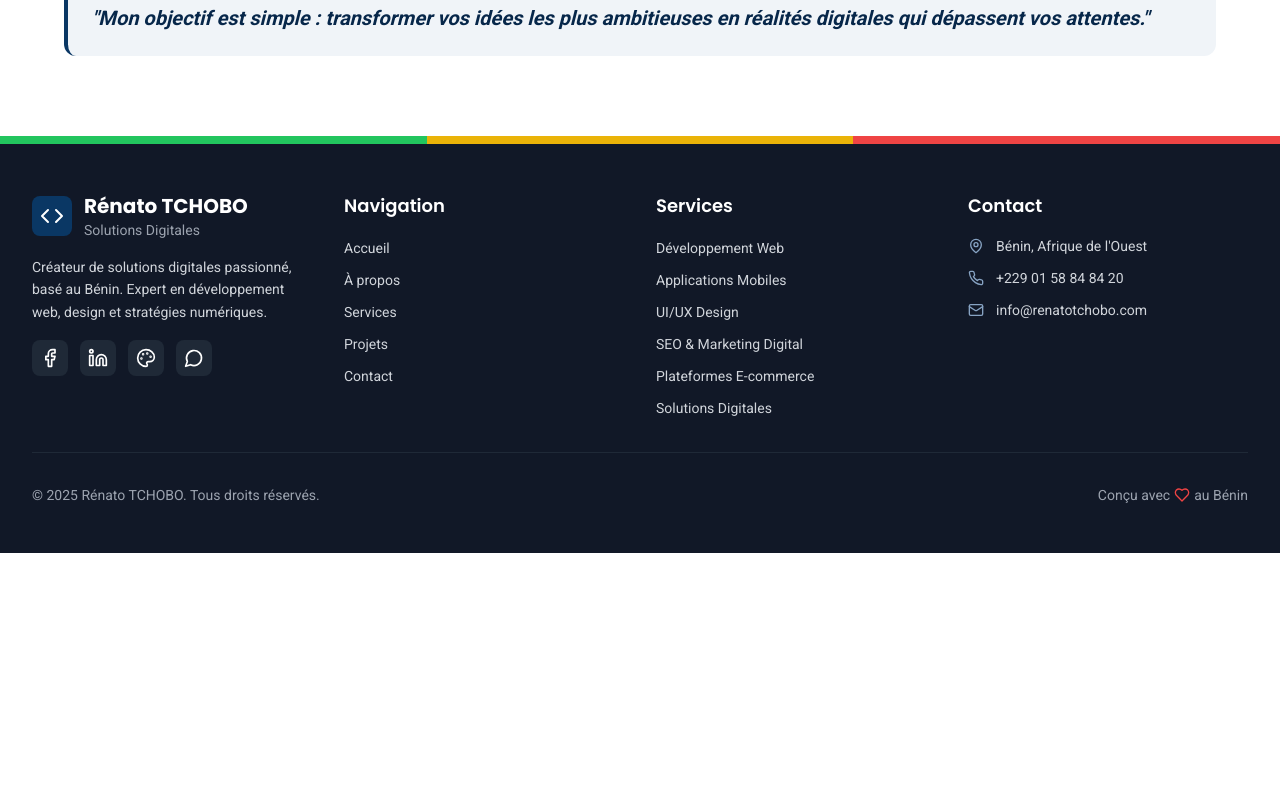
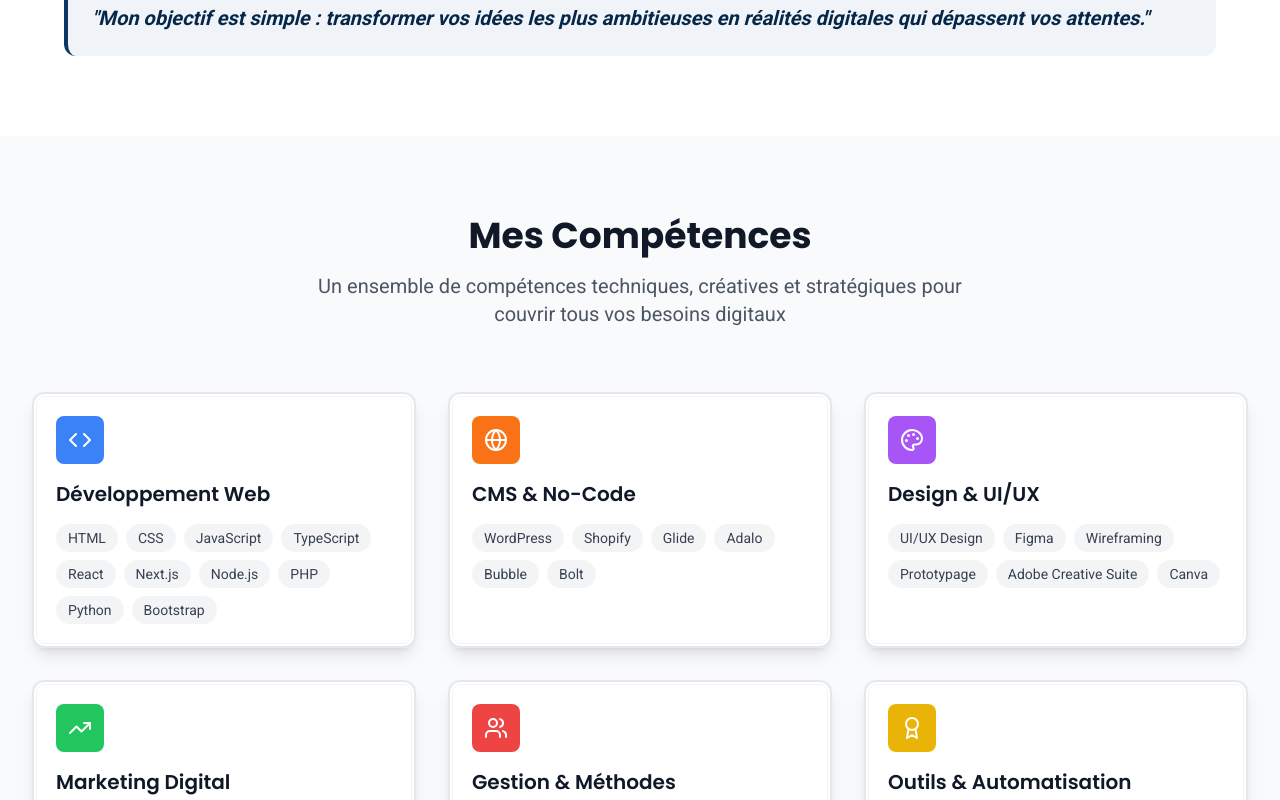
Before and after one commit to tcbrenato/tcb, a React (Vite) app: page /about in a window 1280 px wide. Shown: the part 1480-2280 px from the top of the page. Before the commit the page ends 2033 px from the top, so only its background shows below. Built offline with nearby package versions, Linux system fonts and the light colour scheme.

Commit message:
Updated About.tsx

```diff
--- a/src/pages/About.tsx
+++ b/src/pages/About.tsx
@@ -94,7 +94,7 @@ const About = () => {
 
   return (
     <div className="pt-20">
-      {/* Hero Section améliorée */}
+      {/* Hero Section */}
       <section className="py-20 bg-gradient-to-br from-primary-50 to-blue-50">
         <div className="container mx-auto px-4 sm:px-6 lg:px-8">
           <div
@@ -104,27 +104,19 @@ const About = () => {
             }`}
           >
             <div className="grid grid-cols-1 lg:grid-cols-2 gap-12 items-center">
-
-              {/* Photo principale avec double bordure */}
+              {/* Photo principale */}
               <div className="order-2 lg:order-1">
-                <div className="relative group">
-                  {/* Bordure externe */}
-                  <div className="absolute inset-0 bg-primary-500 rounded-2xl transform rotate-6 group-hover:rotate-3 transition-transform duration-500"></div>
-                  {/* Bordure interne */}
-                  <div className="absolute inset-1 rounded-2xl border-4 border-white shadow-xl"></div>
-                  {/* Image */}
+                <div className="relative">
+                  <div className="absolute inset-0 bg-primary-500 rounded-2xl transform rotate-6"></div>
                   <img
                     src="/ren5.jpg"
                     alt="Rénato TCHOBO - Créateur de solutions digitales"
-                    className="relative w-full max-w-md mx-auto rounded-2xl object-cover h-96 lg:h-[500px]"
+                    className="relative w-full max-w-md mx-auto rounded-2xl shadow-2xl object-cover h-96 lg:h-[500px]"
                   />
-                  {/* Badge disponibilité */}
                   <div className="absolute -bottom-6 -right-6 bg-white p-4 rounded-xl shadow-lg">
                     <div className="flex items-center space-x-2">
                       <div className="w-3 h-3 bg-green-500 rounded-full animate-pulse"></div>
-                      <span className="text-sm font-medium text-gray-700">
-                        Disponible pour projets
-                      </span>
+                      <span className="text-sm font-medium text-gray-700">Disponible pour projets</span>
                     </div>
                   </div>
                 </div>
@@ -139,8 +131,6 @@ const About = () => {
                   Créateur de solutions digitales passionné, je transforme les idées en expériences
                   numériques exceptionnelles depuis le cœur de l'Afrique de l'Ouest.
                 </p>
-
-                {/* Infos rapides */}
                 <div className="flex flex-col sm:flex-row items-center justify-center lg:justify-start space-y-4 sm:space-y-0 sm:space-x-8 text-gray-600 mb-8">
                   <div className="flex items-center space-x-2">
                     <MapPin className="h-5 w-5 text-primary-500" />
@@ -151,8 +141,6 @@ const About = () => {
                     <span>5+ années d'expérience</span>
                   </div>
                 </div>
-
-                {/* Boutons */}
                 <div className="flex flex-col sm:flex-row gap-4 justify-center lg:justify-start">
                   <a
                     href="/projects"
@@ -168,13 +156,12 @@ const About = () => {
                   </a>
                 </div>
               </div>
-
             </div>
           </div>
         </div>
       </section>
 
-      {/* Story Section */}
+      {/* Story Section avec photos */}
       <section className="py-20 bg-white">
         <div className="container mx-auto px-4 sm:px-6 lg:px-8">
           <div
@@ -188,22 +175,44 @@ const About = () => {
             </h2>
 
             <div className="grid grid-cols-1 lg:grid-cols-3 gap-8 mb-12">
-              {/* Photos avec overlay */}
-              {['ren4.jpg', 'ren5.jpg', 'ren6.jpg'].map((img, idx) => (
-                <div key={idx} className="relative group">
+              {/* Photo au travail */}
+              <div className="relative group">
                 <img
-                    src={`/${img}`}
-                    alt={`Photo ${idx + 1}`}
+                  src="/ren4.jpg"
+                  alt="Rénato au travail"
                   className="w-full h-64 object-cover rounded-xl shadow-lg group-hover:shadow-xl transition-shadow duration-300"
                 />
                 <div className="absolute inset-0 bg-primary-500 bg-opacity-0 group-hover:bg-opacity-10 rounded-xl transition-all duration-300"></div>
                 <div className="absolute bottom-4 left-4 bg-white/90 backdrop-blur-sm px-3 py-2 rounded-lg">
-                    <p className="text-sm font-medium text-gray-800">
-                      {idx === 0 ? 'Dans mon élément' : idx === 1 ? 'Professionnel' : 'Authenticité'}
-                    </p>
+                  <p className="text-sm font-medium text-gray-800">Dans mon élément</p>
                 </div>
               </div>
-              ))}
+
+              {/* Photo professionnelle */}
+              <div className="relative group">
+                <img
+                  src="/ren5.jpg"
+                  alt="Rénato professionnel"
+                  className="w-full h-64 object-cover rounded-xl shadow-lg group-hover:shadow-xl transition-shadow duration-300"
+                />
+                <div className="absolute inset-0 bg-primary-500 bg-opacity-0 group-hover:bg-opacity-10 rounded-xl transition-all duration-300"></div>
+                <div className="absolute bottom-4 left-4 bg-white/90 backdrop-blur-sm px-3 py-2 rounded-lg">
+                  <p className="text-sm font-medium text-gray-800">Professionnel</p>
+                </div>
+              </div>
+
+              {/* Photo décontractée */}
+              <div className="relative group">
+                <img
+                  src="/ren6.jpg"
+                  alt="Rénato décontracté"
+                  className="w-full h-64 object-cover rounded-xl shadow-lg group-hover:shadow-xl transition-shadow duration-300"
+                />
+                <div className="absolute inset-0 bg-primary-500 bg-opacity-0 group-hover:bg-opacity-10 rounded-xl transition-all duration-300"></div>
+                <div className="absolute bottom-4 left-4 bg-white/90 backdrop-blur-sm px-3 py-2 rounded-lg">
+                  <p className="text-sm font-medium text-gray-800">Authenticité</p>
+                </div>
+              </div>
             </div>
 
             <div className="space-y-6 text-lg text-gray-700 leading-relaxed">
@@ -233,8 +242,243 @@ const About = () => {
         </div>
       </section>
 
-      {/* Skills, Values, Timeline, CTA Sections */}
-      {/* ... (inchangées depuis ton code original) */}
+      {/* Skills Section */}
+<section className="py-20 bg-gray-50">
+  <div className="container mx-auto px-4 sm:px-6 lg:px-8">
+    <div
+      ref={skillsRef}
+      className={`text-center mb-16 transition-all duration-1000 ${
+        skillsVisible ? 'animate-slide-up' : 'opacity-0'
+      }`}
+    >
+      <h2 className="text-3xl md:text-4xl font-bold font-heading text-gray-900 mb-4">
+        Mes Compétences
+      </h2>
+      <p className="text-xl text-gray-600 max-w-2xl mx-auto">
+        Un ensemble de compétences techniques, créatives et stratégiques pour couvrir tous vos besoins digitaux
+      </p>
+    </div>
+
+    <div
+      className={`grid grid-cols-1 md:grid-cols-2 lg:grid-cols-3 gap-8 transition-all duration-1000 delay-300 ${
+        skillsVisible ? 'animate-slide-up' : 'opacity-0'
+      }`}
+    >
+      {[
+        {
+          category: "Développement Web",
+          icon: Code,
+          color: "bg-blue-500",
+          items: [
+            "HTML", "CSS", "JavaScript", "TypeScript", "React", "Next.js",
+            "Node.js", "PHP", "Python", "Bootstrap"
+          ]
+        },
+        {
+          category: "CMS & No-Code",
+          icon: Globe,
+          color: "bg-orange-500",
+          items: [
+            "WordPress", "Shopify", "Glide", "Adalo", "Bubble", "Bolt"
+          ]
+        },
+        {
+          category: "Design & UI/UX",
+          icon: Palette,
+          color: "bg-purple-500",
+          items: [
+            "UI/UX Design", "Figma", "Wireframing", "Prototypage",
+            "Adobe Creative Suite", "Canva"
+          ]
+        },
+        {
+          category: "Marketing Digital",
+          icon: TrendingUp,
+          color: "bg-green-500",
+          items: [
+            "SEO (stratégique & technique)", "Google Analytics",
+            "Google Ads", "Email Marketing", "Content Strategy", "Social Media"
+          ]
+        },
+        {
+          category: "Gestion & Méthodes",
+          icon: Users,
+          color: "bg-red-500",
+          items: [
+            "Gestion de projets numériques", "Stratégie digitale",
+            "Notion", "Trello", "Asana", "Scrum", "Kanban"
+          ]
+        },
+        {
+          category: "Outils & Automatisation",
+          icon: Award,
+          color: "bg-yellow-500",
+          items: [
+            "Zapier", "Make", "Git", "Docker", "AWS", "Firebase"
+          ]
+        },
+        {
+          category: "Création de Contenu",
+          icon: Heart,
+          color: "bg-pink-500",
+          items: [
+            "Rédaction", "Création de visuels", "Photographie",
+            "Montage vidéo", "Branding personnel"
+          ]
+        },
+        {
+          category: "E-commerce",
+          icon: Target,
+          color: "bg-indigo-500",
+          items: [
+            "Création de boutiques", "Optimisation SEO",
+            "Gestion produits & paiements", "Stratégie de vente"
+          ]
+        }
+      ].map((skill, index) => (
+        <div
+          key={index}
+          className="relative group bg-white rounded-xl shadow-lg hover:shadow-2xl transition-all duration-300 hover:-translate-y-2"
+        >
+          {/* Bordure externe */}
+          <div className="absolute inset-0 rounded-xl border-2 border-gray-200 group-hover:border-primary-400 transition-colors duration-300"></div>
+
+          {/* Bordure interne */}
+          <div className="absolute inset-1 rounded-lg border border-gray-100 group-hover:border-primary-300 transition-colors duration-300"></div>
+
+          {/* Contenu */}
+          <div className="relative p-6">
+            <div className={`w-12 h-12 ${skill.color} rounded-lg flex items-center justify-center mb-4`}>
+              <skill.icon className="h-6 w-6 text-white" />
+            </div>
+            <h3 className="text-xl font-semibold font-heading text-gray-900 mb-4">
+              {skill.category}
+            </h3>
+            <div className="flex flex-wrap gap-2">
+              {skill.items.map((item, itemIndex) => (
+                <span
+                  key={itemIndex}
+                  className="bg-gray-100 text-gray-700 px-3 py-1 rounded-full text-sm"
+                >
+                  {item}
+                </span>
+              ))}
+            </div>
+          </div>
+        </div>
+      ))}
+    </div>
+  </div>
+</section>
+
+
+      {/* Values Section */}
+      <section className="py-20 bg-white">
+        <div className="container mx-auto px-4 sm:px-6 lg:px-8">
+          <div
+            ref={valuesRef}
+            className={`text-center mb-16 transition-all duration-1000 ${
+              valuesVisible ? 'animate-slide-up' : 'opacity-0'
+            }`}
+          >
+            <h2 className="text-3xl md:text-4xl font-bold font-heading text-gray-900 mb-4">
+              Mes Valeurs
+            </h2>
+            <p className="text-xl text-gray-600 max-w-2xl mx-auto">
+              Les principes qui guident mon travail et mes relations avec mes clients
+            </p>
+          </div>
+
+          <div
+            className={`grid grid-cols-1 md:grid-cols-2 lg:grid-cols-4 gap-8 transition-all duration-1000 delay-300 ${
+              valuesVisible ? 'animate-slide-up' : 'opacity-0'
+            }`}
+          >
+            {values.map((value, index) => (
+              <div key={index} className="text-center group">
+                <div className="mb-6 flex justify-center">
+                  <div className="p-4 bg-primary-100 rounded-full group-hover:bg-primary-200 transition-colors duration-300 group-hover:scale-110">
+                    <value.icon className="h-8 w-8 text-primary-500" />
+                  </div>
+                </div>
+                <h3 className="text-xl font-semibold font-heading text-gray-900 mb-4">
+                  {value.title}
+                </h3>
+                <p className="text-gray-600 leading-relaxed">
+                  {value.description}
+                </p>
+              </div>
+            ))}
+          </div>
+        </div>
+      </section>
+
+      {/* Timeline Section */}
+      <section className="py-20 bg-gray-50">
+        <div className="container mx-auto px-4 sm:px-6 lg:px-8">
+          <div
+            ref={timelineRef}
+            className={`text-center mb-16 transition-all duration-1000 ${
+              timelineVisible ? 'animate-slide-up' : 'opacity-0'
+            }`}
+          >
+            <h2 className="text-3xl md:text-4xl font-bold font-heading text-gray-900 mb-4">
+              Mon Parcours
+            </h2>
+            <p className="text-xl text-gray-600 max-w-2xl mx-auto">
+              L'évolution de mon expertise et de mes services au fil des années
+            </p>
+          </div>
+
+          <div
+            className={`max-w-4xl mx-auto transition-all duration-1000 delay-300 ${
+              timelineVisible ? 'animate-slide-up' : 'opacity-0'
+            }`}
+          >
+            <div className="relative">
+              <div className="absolute left-1/2 transform -translate-x-1/2 h-full w-0.5 bg-primary-200"></div>
+              {timeline.map((item, index) => (
+                <div key={index} className={`relative flex items-center mb-12 ${index % 2 === 0 ? 'justify-start' : 'justify-end'}`}>
+                  <div className={`w-full max-w-md ${index % 2 === 0 ? 'pr-8 text-right' : 'pl-8 text-left'}`}>
+                    <div className="bg-white p-6 rounded-lg shadow-lg hover:shadow-xl transition-shadow duration-300">
+                      <div className="text-primary-500 font-bold text-lg mb-2">{item.year}</div>
+                      <h3 className="text-xl font-semibold font-heading text-gray-900 mb-2">{item.title}</h3>
+                      <p className="text-gray-600">{item.description}</p>
+                    </div>
+                  </div>
+                  <div className="absolute left-1/2 transform -translate-x-1/2 w-6 h-6 bg-primary-500 rounded-full border-4 border-white shadow-lg"></div>
+                </div>
+              ))}
+            </div>
+          </div>
+        </div>
+      </section>
+
+      {/* CTA Section */}
+      <section className="py-20 bg-primary-500">
+        <div className="container mx-auto px-4 sm:px-6 lg:px-8 text-center">
+          <h2 className="text-3xl md:text-4xl font-bold font-heading text-white mb-4">
+            Collaborons ensemble
+          </h2>
+          <p className="text-xl text-primary-100 mb-8 max-w-2xl mx-auto">
+            Vous avez un projet en tête ? Discutons de la façon dont nous pouvons le transformer en succès digital.
+          </p>
+          <div className="flex flex-col sm:flex-row gap-4 justify-center">
+            <a
+              href="/contact"
+              className="bg-white text-primary-500 px-8 py-4 rounded-lg font-semibold hover:bg-gray-100 transition-all duration-300 hover:scale-105"
+            >
+              Démarrer un projet
+            </a>
+            <a
+              href="/projects"
+              className="border-2 border-white text-white px-8 py-4 rounded-lg font-semibold hover:bg-white hover:text-primary-500 transition-all duration-300"
+            >
+              Voir mes réalisations
+            </a>
+          </div>
+        </div>
+      </section>
     </div>
   );
 };
```
Lines whose indentation alone changed are shown as unchanged.
